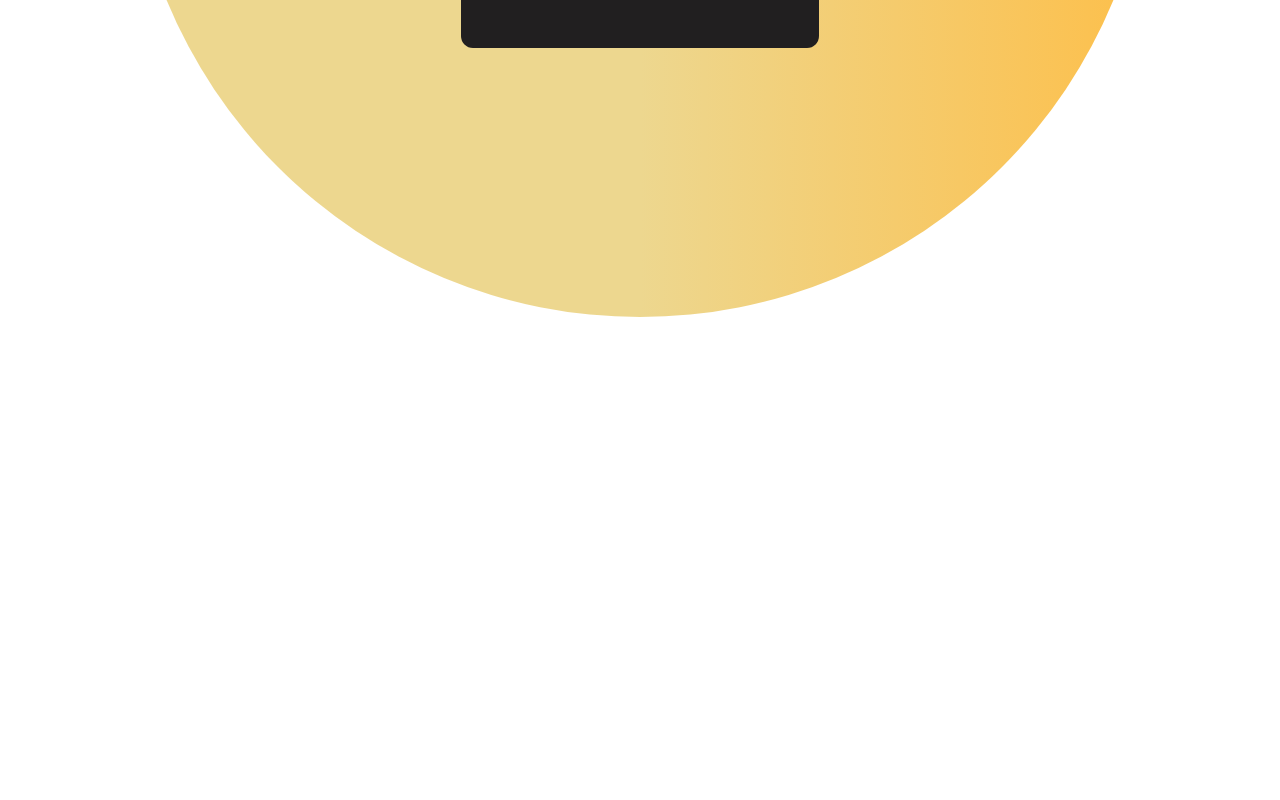
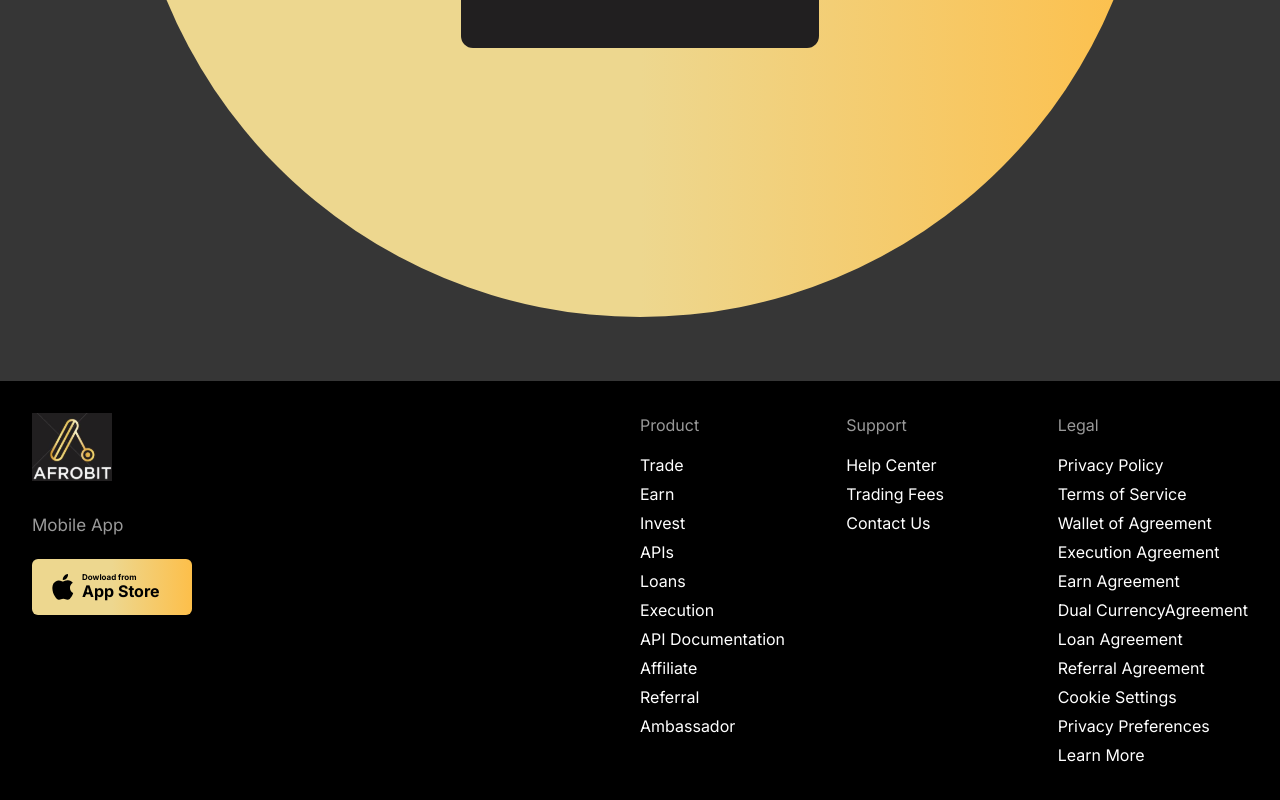
Before and after one commit to japheth-dew/afrobit_clone, a React (Create React App) app: page /login in a window 1280 px wide. Shown: the part 580-1380 px from the top of the page. Before the commit the page ends 897 px from the top, so only its background shows below. Built offline with nearby package versions, Linux system fonts and the light colour scheme.

Commit message:
added the footer and fixed bg

```diff
--- a/src/App.js
+++ b/src/App.js
@@ -1,11 +1,13 @@
 import Header from "./component/Header/Header";
 import Body from "./component/Body/Body";
+import Footer from "./component/Footer/Footer"
 
 function App() {
   return (
     <div>
       <Header />
       <Body />
+      <Footer />
     </div>
   );
 }
--- a/src/component/Body/Body.jsx
+++ b/src/component/Body/Body.jsx
@@ -5,7 +5,7 @@ import Register from '../Register/Register';
 
 const Body = () => {
   return (
-    <div>
+    <div className="bg-[#363636] pb-[4rem]">
       <Routes>
         <Route path="/login" element={<Login />} />
         <Route path="/register" element={<Register />} />
--- /dev/null
+++ b/src/component/Footer/Footer.jsx
@@ -0,0 +1,96 @@
+import React from "react";
+import logo from "../../assets/svgs/logo.svg";
+import apple2 from "../../assets/svgs/apple2.svg";
+
+const productData = [
+  { name: "Trade" },
+  { name: "Earn" },
+  { name: "Invest" },
+  { name: "APIs" },
+  { name: "Loans" },
+  { name: "Execution" },
+  { name: "API Documentation" },
+  { name: "Affiliate" },
+  { name: "Referral" },
+  { name: "Ambassador" },
+];
+const supportData = [
+  { name: "Help Center" },
+  { name: "Trading Fees" },
+  { name: "Contact Us" },
+];
+const legalData = [
+  { name: "Privacy Policy" },
+  { name: "Terms of Service" },
+  { name: "Wallet of Agreement" },
+  { name: "Execution Agreement" },
+  { name: "Earn Agreement" },
+  { name: "Dual CurrencyAgreement" },
+  { name: "Loan Agreement" },
+  { name: "Referral Agreement" },
+  { name: "Cookie Settings" },
+  { name: "Privacy Preferences" },
+  { name: "Learn More" },
+];
+
+const Footer = () => {
+  return (
+    <div className="bg-black p-[2rem] text-white w-full md:flex  ">
+      <div className="md:w-[50%] w-[90%]  flex flex-col  gap-8">
+        <img className="w-[5rem]" src={logo} alt="logo" />
+        <div className="flex flex-col gap-5">
+          <span className="text-[#999999] font-[400] text-[17px]">
+            Mobile App
+          </span>
+
+          <button
+            className="flex gap-2 items-center px-5 py-3 rounded-md font-[700] w-[10rem]
+          bg-gradient-to-r from-[#EDD78F] text-black via-[#EDD78F] to-[#FDBF4A] "
+          >
+            <img src={apple2} alt="apple" />
+            <div className="flex flex-col items-start ">
+              <p className="text-[8px] font-[700] -mb-1">Dowload from</p>
+              <p>App Store</p>
+            </div>
+          </button>
+        </div>
+      </div>
+      <div className=" flex justify-between md:w-[50%] w-[90%] ">
+        <div className=" md:flex  md:justify-between md:w-[50%] w-[90%] ">
+          <div className="flex flex-col gap-4 md:mb-0 mb-[2rem]">
+            <span className="text-[#999999]">Product</span>
+            <div>
+              {productData.map((data, index) => (
+                <p className="pb-[5px]" key={index}>
+                  {data.name}
+                </p>
+              ))}
+            </div>
+          </div>
+          <div className="flex flex-col gap-4">
+            <span className="text-[#999999]">Support</span>
+            <div>
+              {supportData.map((data, index) => (
+                <p className="pb-[5px]" key={index}>
+                  {data.name}
+                </p>
+              ))}
+            </div>
+          </div>
+        </div>
+        <div className="flex flex-col gap-4">
+          <span className="text-[#999999]">Legal</span>
+          <div>
+            {legalData.map((data, index) => (
+              <p className="pb-[5px]" key={index}>
+                {data.name}
+              </p>
+            ))}
+          </div>
+        </div>
+      </div>
+    </div>
+  );
+};
+
+export default Footer;
--- a/src/component/Login/Login.jsx
+++ b/src/component/Login/Login.jsx
@@ -7,11 +7,11 @@ const Login = () => {
   return (
     <div className="flex flex-col items-center">
       <div
-        className="w-[80%] h-screen rounded-bl-full rounded-br-full bg-gradient-to-r from-[#EDD78F] via-[#EDD78F] to-[#FDBF4A]
+        className="md:w-[80%] w-[100%] h-screen rounded-bl-full rounded-br-full bg-gradient-to-r from-[#EDD78F] via-[#EDD78F] to-[#FDBF4A]
       py-[2.2rem]"
       >
         <div className="flex flex-col items-center text-[#666666] ">
-          <div className="bg-[#211F20] p-6 rounded-xl flex flex-col items-center gap-4 w-[35%] ">
+          <div className="bg-[#211F20] p-6 rounded-xl flex flex-col items-center gap-4 md:w-[35%] w-[70%]">
             <div className="flex gap-6 w-full">
               <div className="flex flex-col gap-[.5px] items-center">
                 <span className="text-[#FAC55B] ">Email</span>
```
Also changed, not shown: src/assets/svgs/apple2.svg (added).
